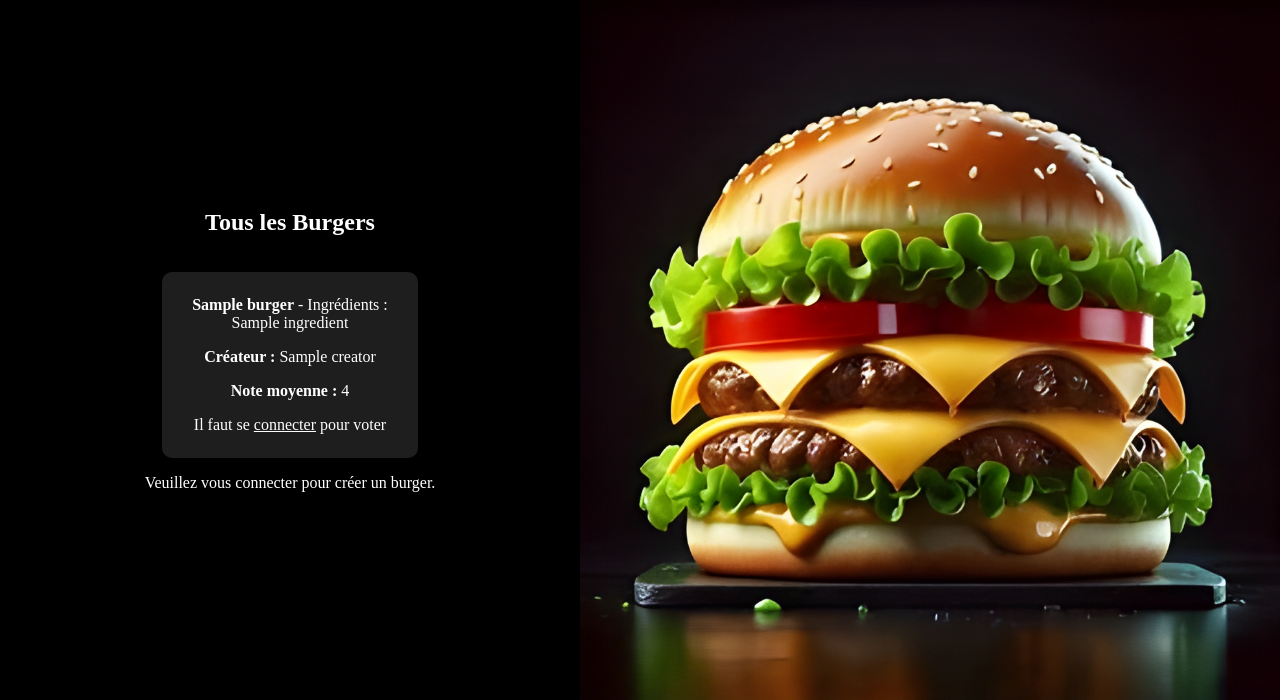
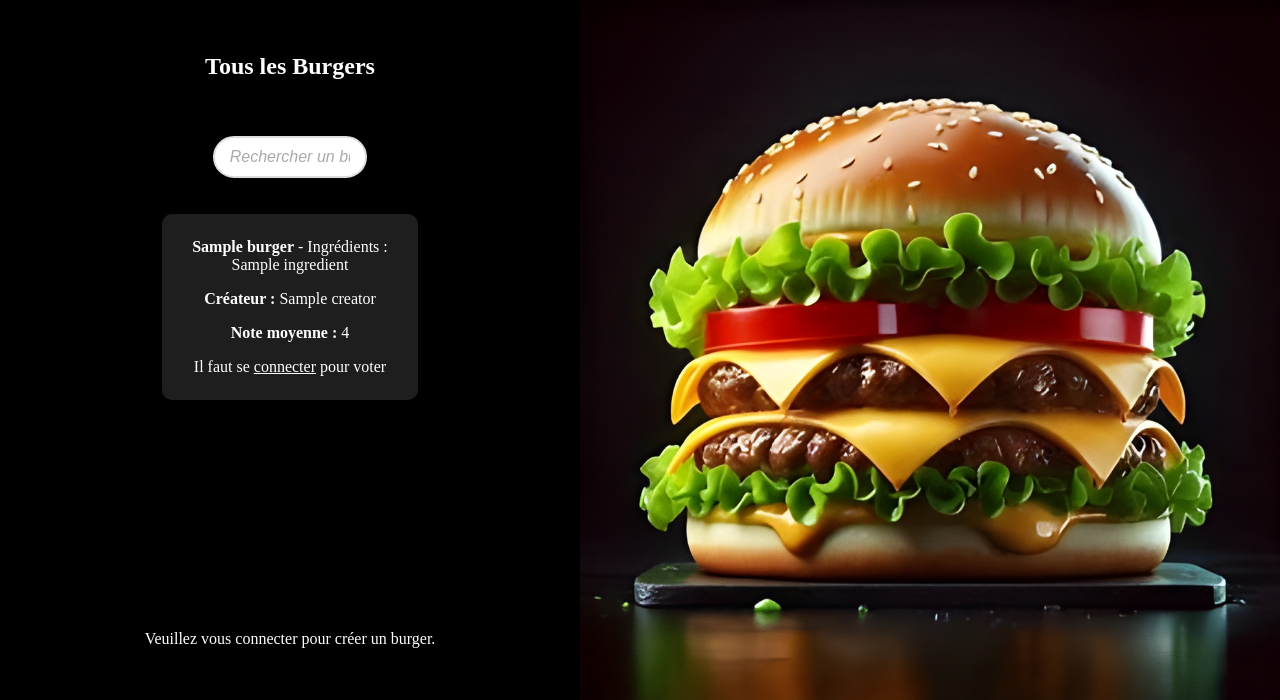
Before and after one commit to MARIE-Clement-2225058b/Paradigmes_BD, a Flask app: page / in a window 1280 px wide. Shown: the part 100-800 px from the top of the page. Run offline with Flask 3, Linux system fonts and the light colour scheme; a database or web service that is not in the repository returns one stand-in record (values such as "Sample title").

Commit message:
Ajout du search + index

```diff
--- a/app.py
+++ b/app.py
@@ -18,6 +18,8 @@ app.secret_key = f'{os.urandom(26)}'  # Utilisez os.urandom(24) pour une clé al
 client = pymongo.MongoClient('mongodb://localhost:27017')
 ##client.drop_database('burger_app')
 db = client['burger_app']
+db.burgers.create_index([('name', pymongo.TEXT), ('ingredients', pymongo.TEXT)])
+
 
 # Créer les collections si elles n'existent pas, avec le validateur de schémas
 try:
@@ -34,6 +36,45 @@ except errors.CollectionInvalid:
 def index():
     burgers = db.burgers.find()
     return render_template('index.html', burgers=burgers)
+
+@app.route('/filter_burgers')
+def filter_burgers():
+    query = request.args.get('q', '').lower()  # Texte du filtre
+    filtered_burgers = list(db.burgers.find({
+        '$or': [
+            {'name': {'$regex': query, '$options': 'i'}},
+            {'ingredients': {'$regex': query, '$options': 'i'}}
+        ]
+    }))
+
+    # Rendre uniquement le template partiel
+    return render_template('partials/burger_list.html', burgers=filtered_burgers)
+
+# Route pour la recherche AJAX
+@app.route('/search_live', methods=['GET'])
+def search_live():
+    query = request.args.get('q', '')  # Paramètre de recherche
+    results = []
+
+    if query:
+        # Recherche des burgers en utilisant l'index textuel
+        results = db.burgers.find({"$text": {"$search": query}})
+    else:
+        # Si aucun mot-clé n'est donné, on renvoie tous les burgers
+        results = db.burgers.find()
+
+    # Convertir les résultats en JSON pour les renvoyer
+    burgers = []
+    for burger in results:
+        burgers.append({
+            'id': str(burger['_id']),
+            'name': burger['name'],
+            'ingredients': ", ".join(burger.get('ingredients', [])),
+            'creator': burger['creator'],
+            'rating': burger.get('rating', 'Aucune note')
+        })
+
+    return jsonify(burgers)
 
 # Page de connexion
 @app.route('/login', methods=['GET', 'POST'])
--- a/static/script.js
+++ b/static/script.js
@@ -1,9 +1,50 @@
-rate = document.getElementById('rate');
-console.log("submit");
+document.addEventListener("DOMContentLoaded", function() {
+  // Fonction pour récupérer les notes des burgers dynamiquement
+  function fetchBurgerRatings() {
+    const burgerElements = document.querySelectorAll('[id^="rating-"]');
 
-document.querySelectorAll('.rating input').forEach(input => {
-  input.addEventListener('change', (event) => {
-    console.log("submit");
-    rate.submit()
+    burgerElements.forEach(ratingElement => {
+      const burgerId = ratingElement.id.split('-')[1];
+
+      // Requête AJAX pour récupérer la note de l'utilisateur
+      fetch(`/rate_burger/${burgerId}`)
+        .then(response => response.json())
+        .then(data => {
+          if (data.user_rating !== null) {
+            // Si une note existe, cochez l'étoile correspondante
+            const starInput = document.querySelector(`#star${data.user_rating}-${burgerId}`);
+            if (starInput) {
+              starInput.checked = true;
+            }
+          }
+        })
+        .catch(err => console.error("Erreur lors de la récupération de la note :", err));
+    });
+
+    document.querySelectorAll('.rate-form').forEach(form => {
+      form.querySelectorAll('.rating input').forEach(input => {
+        input.addEventListener('change', (event) => {
+          form.submit()
+        });
+      });
+    });
+  }
+
+  // Appel initial lors du chargement de la page
+  fetchBurgerRatings();
+
+  // Appel supplémentaire après mise à jour AJAX
+  document.getElementById('search-input').addEventListener('input', function() {
+    const query = this.value;
+
+    fetch(`/filter_burgers?q=${query}`)
+      .then(response => response.text())
+      .then(html => {
+        document.getElementById('burger-list').innerHTML = html;
+
+        // Ré-exécuter les appels AJAX pour les étoiles
+        fetchBurgerRatings();
+      })
+      .catch(error => console.error('Erreur lors du filtrage :', error));
   });
 });
--- a/static/style.css
+++ b/static/style.css
@@ -250,7 +250,13 @@ p {
 }
 
 .burgers {
-    width: 70%;
+    display: flex;
+    flex-direction: column;
+    gap: 1rem;
+    width: 100%;
+    height: 400px;
+    overflow-y: scroll;
+
     li {
         display: flex;
         flex-direction: column;
@@ -285,3 +291,40 @@ p {
 .rating label:hover ~ label {
     color: gold; /* Mettre en surbrillance les étoiles survolées */
 }
+
+/* Conteneur de la barre de recherche */
+.search-container {
+    display: flex;
+    justify-content: center; /* Centrage horizontal */
+    margin: 20px 0; /* Espacement au-dessus et en dessous */
+}
+
+/* Champ de recherche */
+#search-input {
+    width: 50%; /* Largeur de la barre */
+    max-width: 500px; /* Largeur maximale */
+    padding: 10px 15px; /* Espace intérieur pour le texte */
+    font-size: 16px; /* Taille de la police */
+    border: 2px solid #ddd; /* Bordure légère */
+    border-radius: 25px; /* Coins arrondis */
+    outline: none; /* Supprime l'effet de focus par défaut */
+    transition: all 0.3s ease; /* Animation fluide */
+    box-shadow: 0 2px 5px rgba(0, 0, 0, 0.1); /* Ombre douce */
+    color: #000000;
+}
+
+/* Effet de focus lorsque l'utilisateur clique sur la barre */
+#search-input:focus {
+    border-color: #ff6347; /* Couleur de bordure (rouge tomate) */
+    box-shadow: 0 3px 7px rgba(255, 99, 71, 0.3); /* Ombre colorée */
+}
+
+/* Placeholder (texte à l'intérieur du champ) */
+#search-input::placeholder {
+    color: #aaa; /* Couleur grise pour le placeholder */
+    font-style: italic; /* Texte italique */
+}
+
+#burgers-container {
+    width: 70%;
+}
--- a/templates/index.html
+++ b/templates/index.html
@@ -36,49 +36,12 @@
         <div class="container">
             <h2>Tous les Burgers</h2>
             {% if burgers %}
-                <ul class="burgers">
-                    {% for burger in burgers %}
-                        <li>
-                            <p><strong>{{ burger.name }}</strong> - Ingrédients : {{ burger.ingredients|join(", ") }}</p>
-                            <p><strong>Créateur :</strong> {{ burger.creator }}</p>
-                            <p><strong>Note moyenne :</strong> {{ burger.rating if burger.rating else "Aucune note" }}</p>
-                            {% if session.get('user_id') %}
-                            <form id="rate" action="{{ url_for('rate_burger', burger_id=burger._id) }}" method="POST">
-                                <div class="rating" id="rating-{{ burger._id }}">
-                                    <input type="radio" id="star5-{{ burger._id }}" name="rating" value="5" />
-                                    <label for="star5-{{ burger._id }}" title="5 étoiles">★</label>
-
-                                    <input type="radio" id="star4-{{ burger._id }}" name="rating" value="4" />
-                                    <label for="star4-{{ burger._id }}" title="4 étoiles">★</label>
-
-                                    <input type="radio" id="star3-{{ burger._id }}" name="rating" value="3" />
-                                    <label for="star3-{{ burger._id }}" title="3 étoiles">★</label>
-
-                                    <input type="radio" id="star2-{{ burger._id }}" name="rating" value="2" />
-                                    <label for="star2-{{ burger._id }}" title="2 étoiles">★</label>
-
-                                    <input type="radio" id="star1-{{ burger._id }}" name="rating" value="1" />
-                                    <label for="star1-{{ burger._id }}" title="1 étoile">★</label>
-                                </div>
-                            </form>
-                            <script>
-                              // Requête AJAX pour récupérer la note de l'utilisateur pour ce burger
-                              fetch("/rate_burger/{{ burger._id }}")
-                                .then(response => response.json())
-                                .then(data => {
-                                  if (data.user_rating !== null) {
-                                    // Si une note existe, cochez l'étoile correspondante
-                                    document.querySelector(`#star${data.user_rating}-{{ burger._id }}`).checked = true;
-                                  }
-                                })
-                                .catch(err => console.error(err));
-                            </script>
-                            {% else %}
-                            <p>Il faut se <a href="{{ url_for("login") }}">connecter</a> pour voter</p>
-                            {% endif %}
-                        </li>
-                    {% endfor %}
-                </ul>
+                <div class="search-container">
+                    <input type="text" id="search-input" placeholder="Rechercher un burger..." />
+                </div>
+            <div id="burgers-container">
+                {% include 'partials/burger_list.html' %}
+            </div>
             {% else %}
                 <p>Crée le premier Burger de l'histoire</p>
             {% endif %}
@@ -89,21 +52,9 @@
                     <p>Découvrez Pimp My Burger, un site innovant où la créativité culinaire rencontre le plaisir du partage !</p>
                     <p >Rejoignez une communauté où chaque burger est une œuvre d’art et où vos idées peuvent devenir une inspiration pour d’autres. Burger Lab n’est pas juste un site, c’est une aventure culinaire interactive !
                         👉 Prêt à créer le burger de vos rêves ?</p>
-                    <a href="{{ url_for("create_burger") }}" class="btn btn-primary">Créer un burger</a>
+                    <a href="{{ url_for('create_burger') }}" class="btn btn-primary">Créer un burger</a>
                 </div>
                 <div class="">
-
-                <p>Créez votre burger idéal à partir de zéro en personnalisant chaque élément :<br>
-                    <br>
-                    Choisissez votre pain : <br>
-                    brioché, complet, au sésame ou encore au charbon végétal
-                    <br>
-                    Composez votre garniture : <br>
-                    steak, poulet, options végétariennes ou véganes, et ajoutez des fromages savoureux, légumes frais et sauces uniques
-                    <br>
-                    Ajoutez une touche personnelle<br>
-                    Avec des ingrédients spéciaux ou insolites pour créer un chef-d'œuvre qui vous ressemble
-                </p>
                 {% else %}
                     <p>Veuillez vous connecter pour créer un burger.</p>
                 {% endif %}
--- /dev/null
+++ b/templates/partials/burger_list.html
@@ -0,0 +1,31 @@
+<ul id="burger-list" class="burgers">
+  {% for burger in burgers %}
+  <li>
+    <p><strong>{{ burger.name }}</strong> - Ingrédients : {{ burger.ingredients|join(", ") }}</p>
+    <p><strong>Créateur :</strong> {{ burger.creator }}</p>
+    <p><strong>Note moyenne :</strong> {{ burger.rating if burger.rating else "Aucune note" }}</p>
+    {% if session.get('user_id') %}
+    <form class="rate-form" action="{{ url_for('rate_burger', burger_id=burger._id) }}" method="POST">
+      <div class="rating" id="rating-{{ burger._id }}">
+        <input type="radio" id="star5-{{ burger._id }}" name="rating" value="5" />
+        <label for="star5-{{ burger._id }}" title="5 étoiles">★</label>
+
+        <input type="radio" id="star4-{{ burger._id }}" name="rating" value="4" />
+        <label for="star4-{{ burger._id }}" title="4 étoiles">★</label>
+
+        <input type="radio" id="star3-{{ burger._id }}" name="rating" value="3" />
+        <label for="star3-{{ burger._id }}" title="3 étoiles">★</label>
+
+        <input type="radio" id="star2-{{ burger._id }}" name="rating" value="2" />
+        <label for="star2-{{ burger._id }}" title="2 étoiles">★</label>
+
+        <input type="radio" id="star1-{{ burger._id }}" name="rating" value="1" />
+        <label for="star1-{{ burger._id }}" title="1 étoile">★</label>
+      </div>
+    </form>
+    {% else %}
+    <p>Il faut se <a href="{{ url_for('login') }}">connecter</a> pour voter</p>
+    {% endif %}
+  </li>
+  {% endfor %}
+</ul>
```
